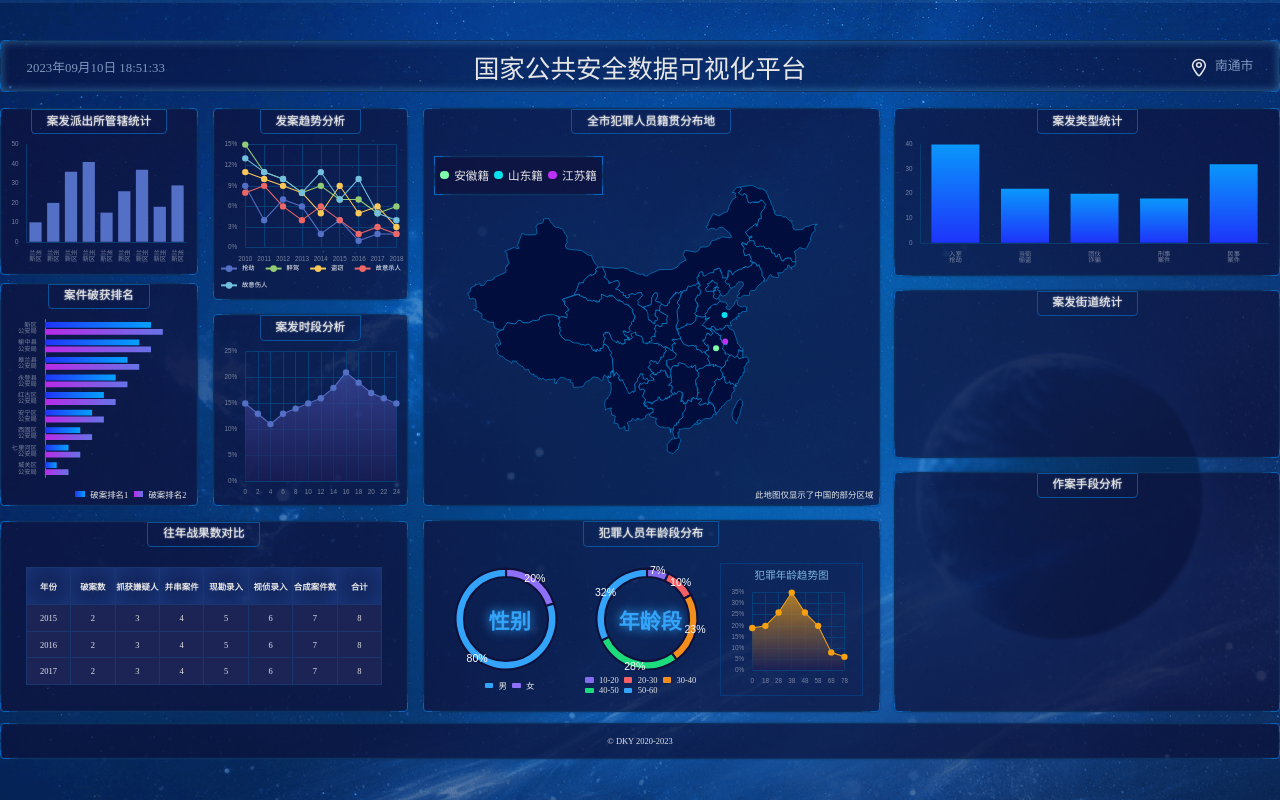
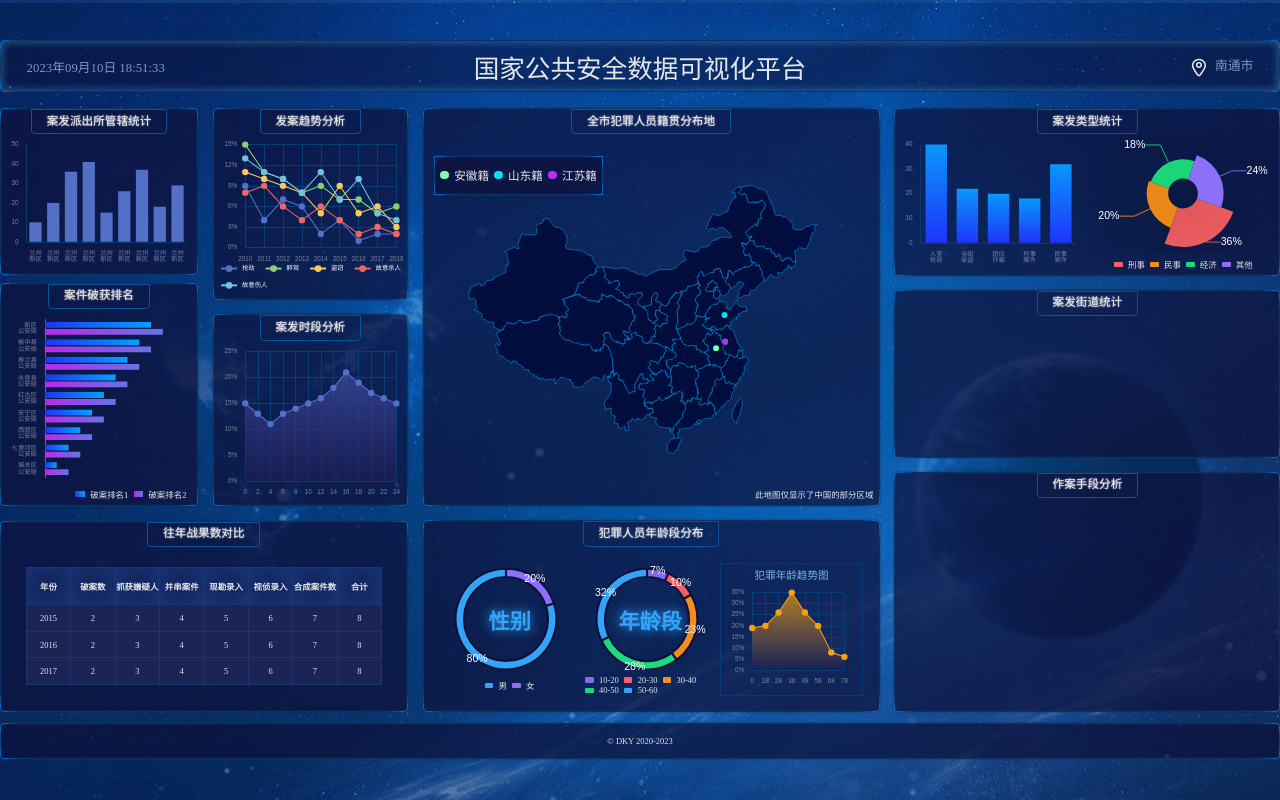
Before and after one commit to Dengky00/big-screen, a React (Vite) app: page / in a window 1280 px wide. Built offline with nearby package versions, Linux system fonts and the light colour scheme.

Commit message:
完成Chart11

```diff
--- /dev/null
+++ b/src/components/Chart-11.tsx
@@ -0,0 +1,67 @@
+import { useEffect, useRef } from "react";
+import * as echarts from "echarts";
+import { createEchartsOptions } from "../shared/create-echarts-options";
+import { px } from "../shared/px";
+
+export const Chart11 = () => {
+  const divRef = useRef(null);
+  const colors = ["#F46064", "#F38E1C", "#1CDB7C", "#8D70F8", "#33A4FA"];
+  useEffect(() => {
+    var myChart = echarts.init(divRef.current);
+    myChart.setOption(
+      createEchartsOptions({
+        color: colors,
+        xAxis: { show: false },
+        yAxis: { show: false },
+        legend: { show: false },
+        series: [
+          {
+            startAngle: -20,
+            type: "pie",
+            radius: ["25%", "90%"],
+            avoidLabelOverlap: false,
+            label: {
+              show: true,
+              position: "outside",
+              textStyle: { color: "white", fontSize: px(20) },
+              distanceToLabelLine: 0,
+              formatter(options: any) {
+                return options.value * 100 + "%";
+              },
+            },
+            labelLine: { show: true, length: 0 },
+            roseType: "area",
+            itemStyle: {
+              shadowBlur: px(200),
+              shadowColor: "rgba(0, 0, 0, 0.5)",
+            },
+            data: [
+              { value: 0.36, name: "刑事案件" },
+              { value: 0.2, name: "民事案件" },
+              { value: 0.18, name: "经济案件" },
+              { value: 0.24, name: "其他案件" },
+            ],
+          },
+        ],
+      })
+    );
+  }, []);
+
+  return (
+    <div className="年龄段-图1">
+      <div className="chart">
+        <div className="main" ref={divRef} />
+      </div>
+      <div className="legend">
+        <span style={{ background: colors[0] }} />
+        刑事
+        <span style={{ background: colors[1] }} />
+        民事
+        <span style={{ background: colors[2] }} />
+        经济
+        <span style={{ background: colors[3] }} />
+        其他
+      </div>
+    </div>
+  );
+};
--- a/src/pages/home.tsx
+++ b/src/pages/home.tsx
@@ -11,6 +11,7 @@
 import { Chart8 } from "../components/Chart-8";
 import { Chart9 } from "../components/Chart-9";
 import { Chart10 } from "../components/Chart-10";
+import { Chart11 } from "../components/Chart-11";
 
 export const Home = () => {
   const [currentTime, setCurrentTime] = useState(new Date());
@@ -71,6 +72,7 @@
             <h2>案发类型统计</h2>
             <div className="charts">
               <Chart10 />
+              <Chart11 />
             </div>
           </div>
           <div className="bordered row2 案发街道">
```
